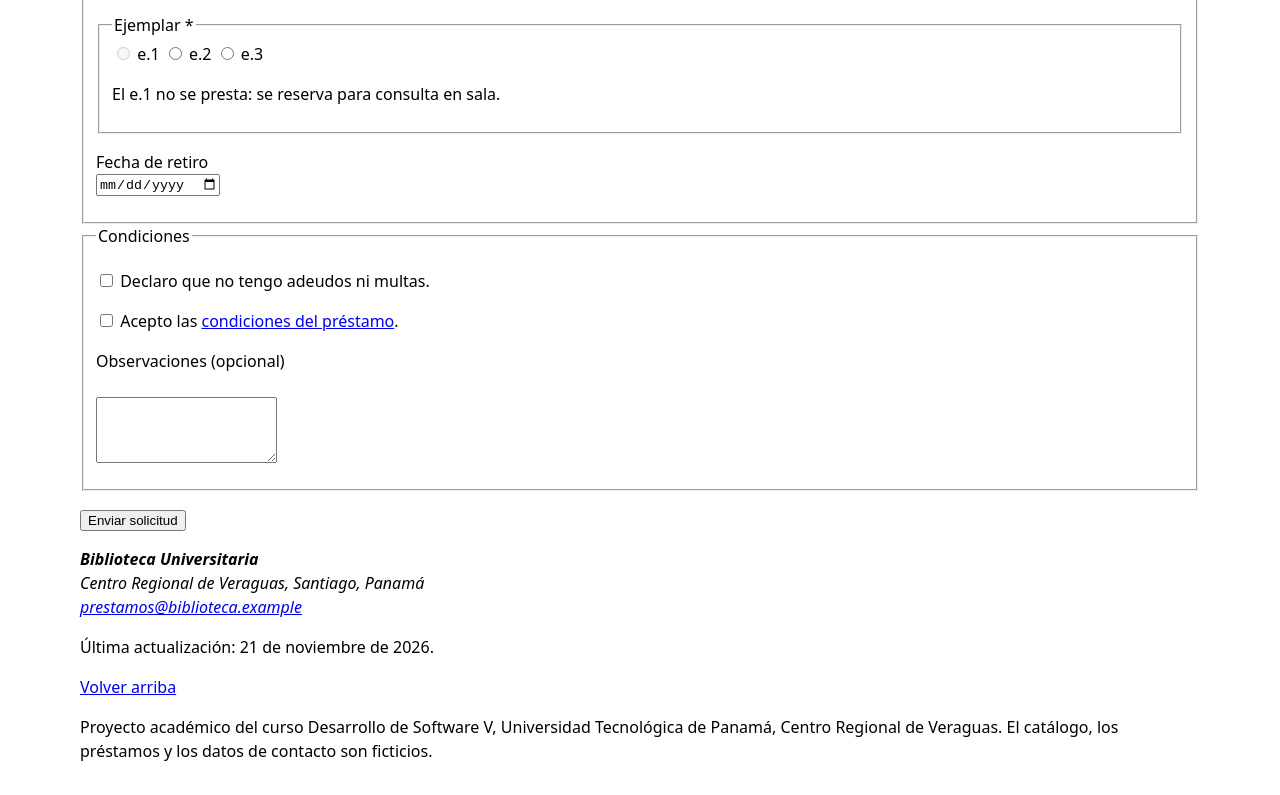
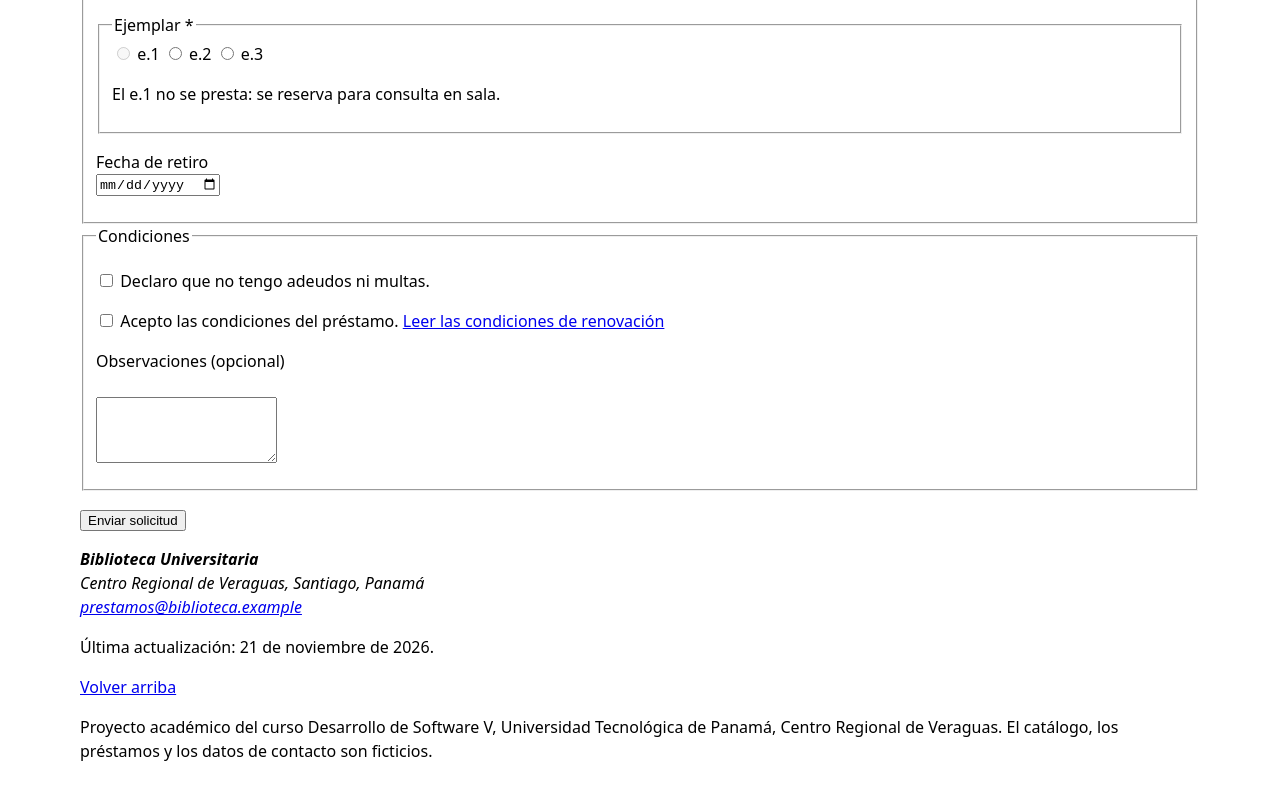
Before and after one commit to BrigadierHoo/2026ii-dsv-lab02-4gs121-eq01, a plain HTML site: page docs/prestamo.html in a window 1280 px wide. Shown: the part 899-1694 px from the top of the page. Drawn offline with Linux system fonts and the light colour scheme.

Commit message:
E03: enlace de condiciones fuera de la etiqueta de la casilla

```diff
--- a/docs/prestamo.html
+++ b/docs/prestamo.html
@@ -98,8 +98,8 @@
                 </p>
                 <p>
                     <input id="reglamento" name="reglamento" type="checkbox" required>
-                    <label for="reglamento">Acepto las
-                        <a href="index.html#renovaciones">condiciones del préstamo</a>.</label>
+                    <label for="reglamento">Acepto las condiciones del préstamo.</label>
+                    <a href="index.html#renovaciones">Leer las condiciones de renovación</a>
                 </p>
                 <p>
                     <label for="observaciones">Observaciones (opcional)</label><br>
```
